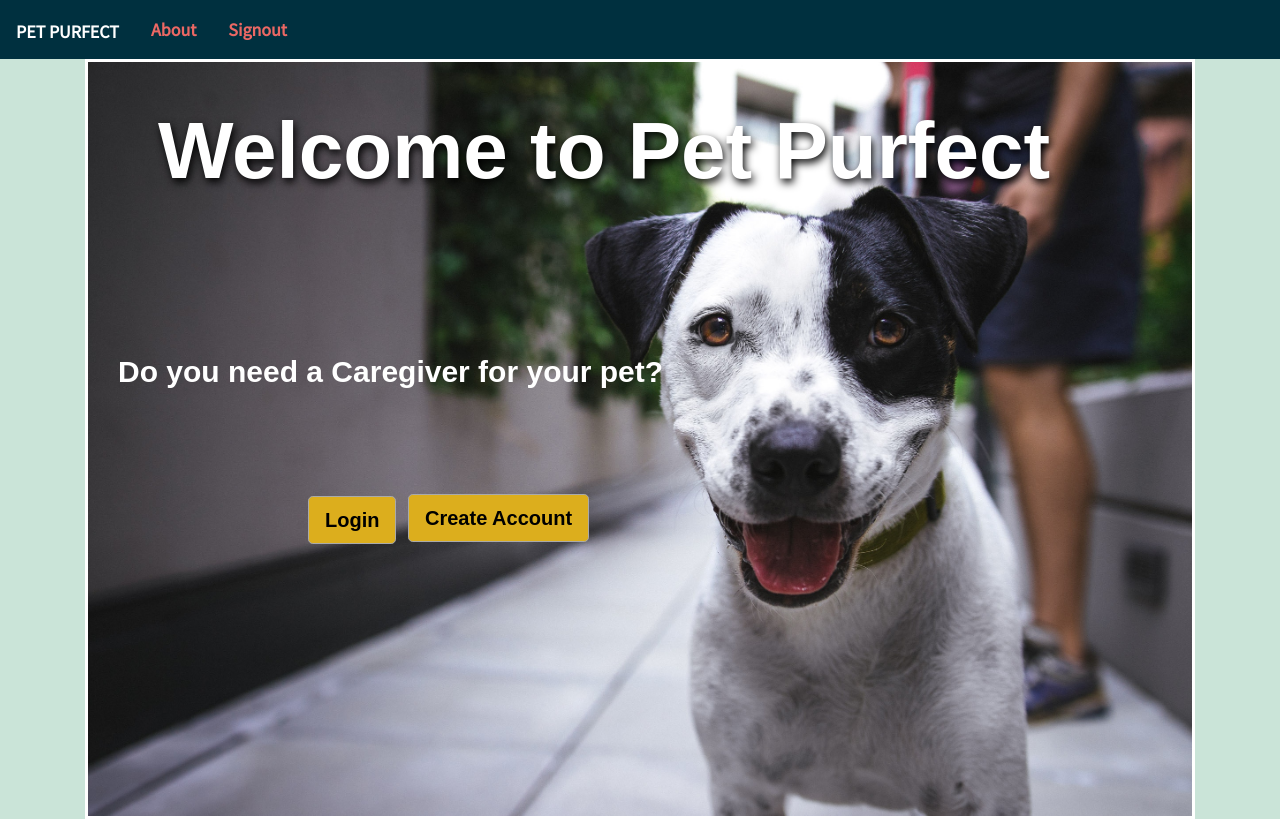
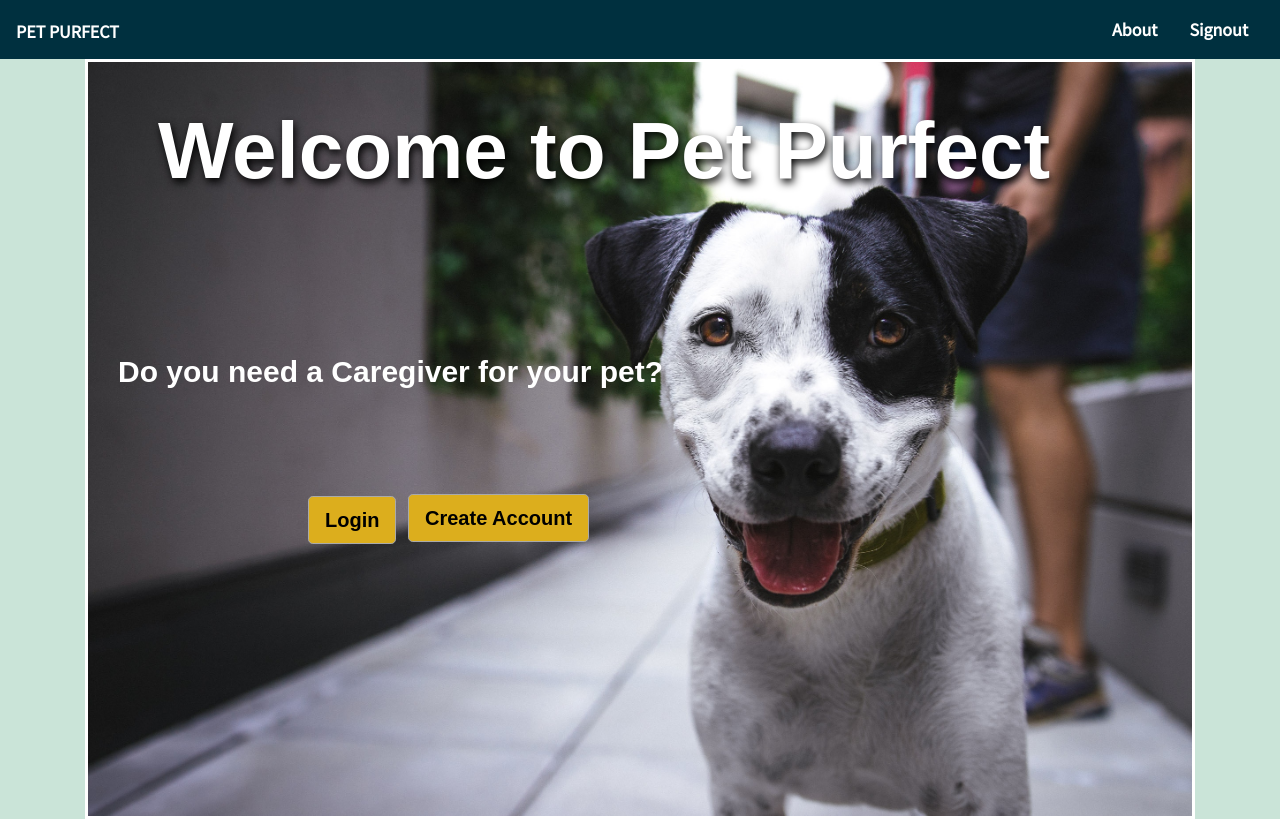
Before and after one commit to ggaeth/pet-care-project, a React (Create React App) app in the folder client/: page / in a window 1280 px wide. Built offline with nearby package versions, Linux system fonts and the light colour scheme; a web font is replaced by a local one.

Commit message:
updated nav

```diff
--- a/client/src/components/Nav/Nav.css
+++ b/client/src/components/Nav/Nav.css
@@ -1,3 +1,7 @@
 .navbar{
     background-color: #00303F;
 }
+
+.nav-link{
+    color: white;
+}
--- a/client/src/components/Nav/Nav.js
+++ b/client/src/components/Nav/Nav.js
@@ -3,8 +3,8 @@ import {NavLink} from "reactstrap"
 import "./Nav.css";
 
 const Nav = () => (
-  <nav className="navbar navbar-expand-lg navbar-dark">
-    <a className="navbar-brand" href="/">
+  <nav className="navbar navbar-expand-lg navbar-dark ">
+    <a className="navbar-brand mr-auto" href="/">
       Pet Purfect
     </a>
     <NavLink href="/about/">About</NavLink>
```
Also changed, not shown: 11 other files (tests, documents, lock files or other folders).
